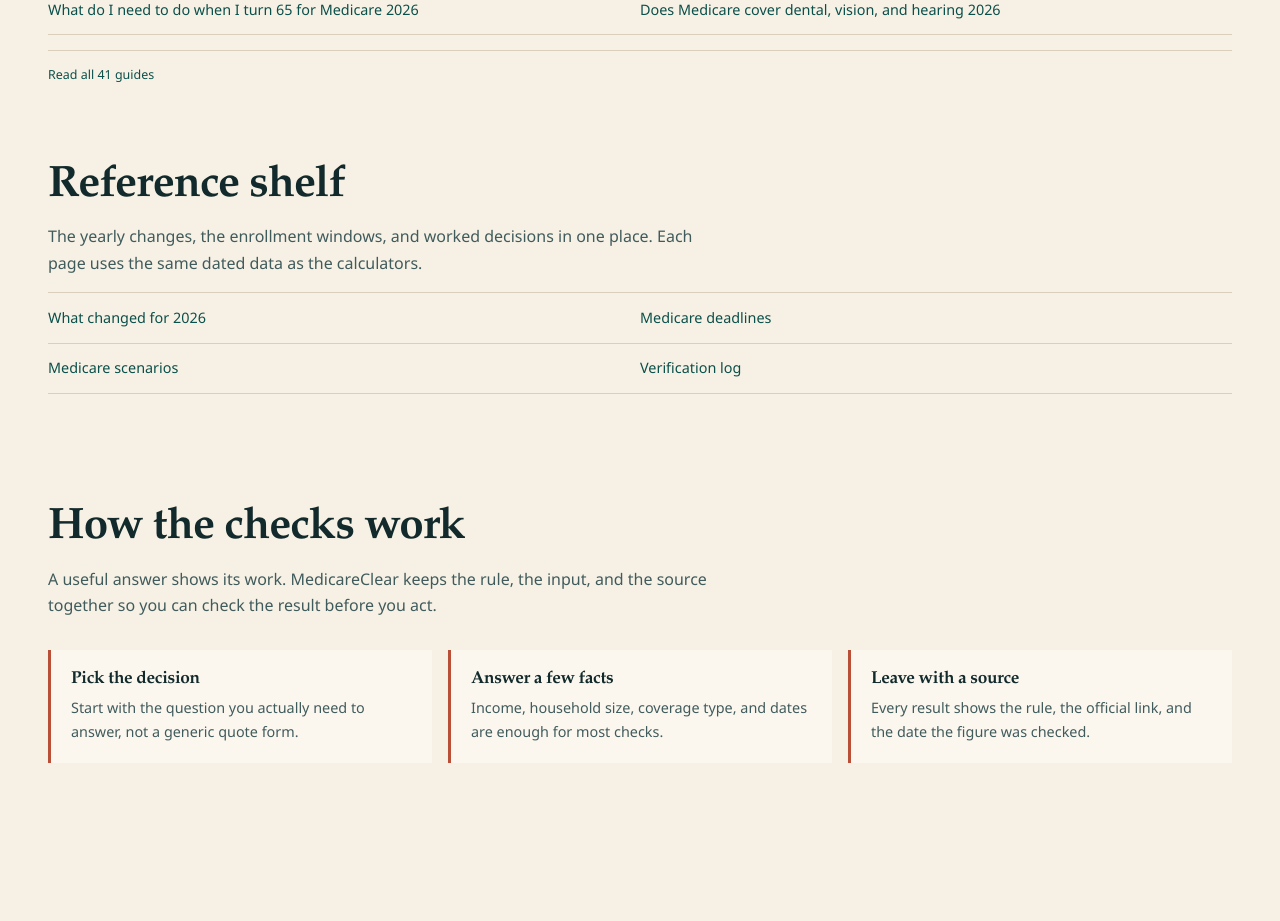
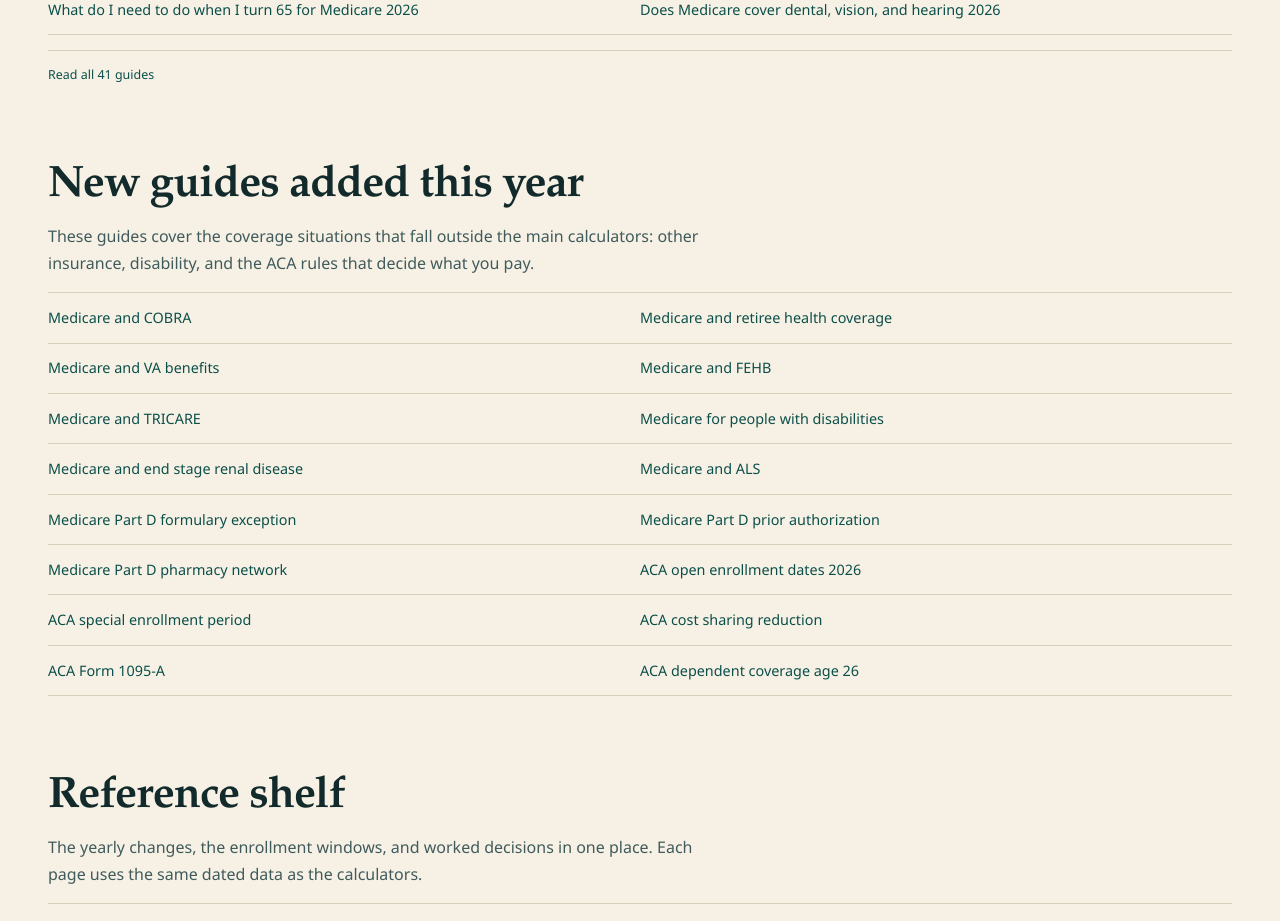
Before and after one commit to devopsmaster987-cmd/medicare, a Next.js app: page / in a window 1280 px wide. Shown: the part 2620-3541 px from the top of the page. Built offline with nearby package versions, Linux system fonts and the light colour scheme; no server answers.

Commit message:
Link new guides from home page (GSC: discovered - currently not indexed)

```diff
--- a/app/(site)/page.tsx
+++ b/app/(site)/page.tsx
@@ -7,7 +7,7 @@ import { IndependenceNote } from '@/components/trust/independence-note';
 import { LastUpdated } from '@/components/trust/last-updated';
 import { ReportError } from '@/components/trust/report-error';
 import { SourceLine } from '@/components/trust/source-line';
-import { guides, resolveGuide } from '@/content/guides/meta';
+import { guides, newGuides, resolveGuide } from '@/content/guides/meta';
 import { partB2026 } from '@/data/medicare-part-b';
 import { partD2026 } from '@/data/medicare-part-d';
 import { sources } from '@/data/sources';
@@ -298,6 +298,25 @@ export default function HomePage() {
         </div>
       </section>
 
+      <section className="section section-tight" id="new-guides">
+        <div className="wrap">
+          <h2 className="section-heading">New guides added this year</h2>
+          <p className="section-intro">
+            These guides cover the coverage situations that fall outside the main calculators: other
+            insurance, disability, and the ACA rules that decide what you pay.
+          </p>
+          <ul className="related-list">
+            {newGuides.map((guide) => (
+              <li key={guide.slug}>
+                <Link href={`/guides/${guide.slug}/`}>
+                  {resolveGuide(guide.h1, figureYears.current)}
+                </Link>
+              </li>
+            ))}
+          </ul>
+        </div>
+      </section>
+
       <section className="section section-tight" id="reference">
         <div className="wrap">
           <h2 className="section-heading">Reference shelf</h2>
--- a/content/guides/meta.ts
+++ b/content/guides/meta.ts
@@ -708,6 +708,29 @@ export const guideBySlug: Record<string, GuideMeta> = Object.fromEntries(
 
 export const guideSlugs = guides.map((guide) => guide.slug);
 
+// Guides published after the initial launch. The home page links these directly
+// so they do not depend on the guides hub alone for internal discovery.
+const newerGuideSlugs = [
+  'medicare-and-cobra',
+  'medicare-and-retiree-health-coverage',
+  'medicare-and-va-benefits',
+  'medicare-and-fehb',
+  'medicare-and-tricare',
+  'medicare-for-people-with-disabilities',
+  'medicare-and-end-stage-renal-disease',
+  'medicare-and-als',
+  'medicare-part-d-formulary-exception',
+  'medicare-part-d-prior-authorization',
+  'medicare-part-d-pharmacy-network',
+  'aca-open-enrollment-dates',
+  'aca-special-enrollment-period',
+  'aca-cost-sharing-reduction',
+  'aca-form-1095-a',
+  'aca-dependent-coverage-age-26',
+];
+
+export const newGuides = guides.filter((guide) => newerGuideSlugs.includes(guide.slug));
+
 export function resolveGuide(text: string, year: number): string {
   return text.replaceAll('{year}', String(year));
 }
```
